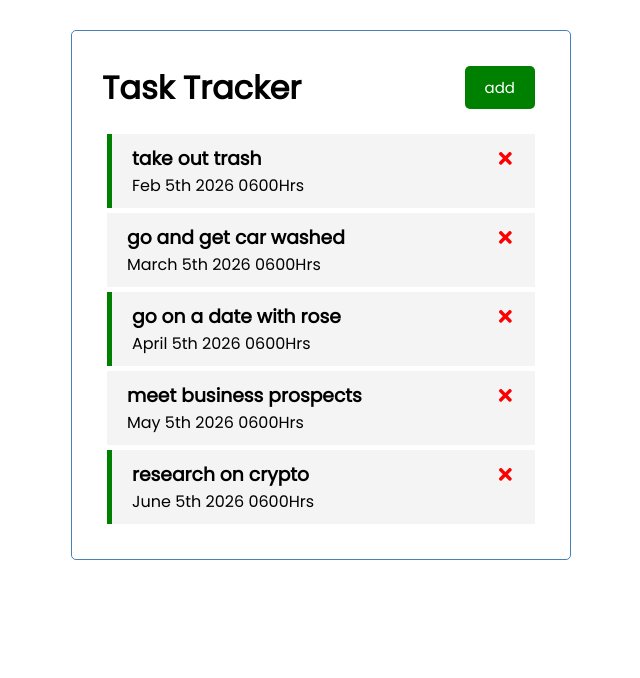
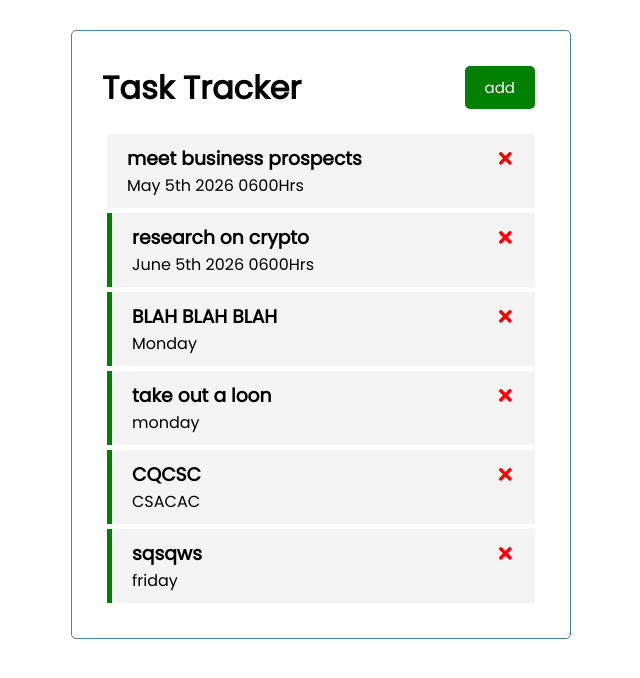
Before and after one commit to BrianSerem/react_crashcourse, a React (Create React App) app in the folder react-task-tracker/: page / in a window 1280 px wide. Shown: the top 678 px of the page, without its empty margins (319-959 px from the left). Built offline with nearby package versions, Linux system fonts and the light colour scheme; data requests are answered from the project's data file.

Commit message:
added locally hosted server functionality

```diff
--- a/react-task-tracker/db.json
+++ b/react-task-tracker/db.json
@@ -1,32 +1,40 @@
 {
-  "tasks" : [{
-    "id":1,
-    "text": "take out trash",
-    "day": "Feb 5th 2026 0600Hrs",
-    "reminder": true
-},
+  "tasks": [
     {
-    "id":2,
-    "text": "go and get car washed",
-    "day": "March 5th 2026 0600Hrs",
-    "reminder": false
-},
-{
-    "id":3,
-    "text": "go on a date with rose",
-    "day": "April 5th 2026 0600Hrs",
-    "reminder": true
-},
-{
-    "id":4,
+      "id": 4,
       "text": "meet business prospects",
       "day": "May 5th 2026 0600Hrs",
       "reminder": false
     },
     {
-    "id":5,
+      "id": 5,
       "text": "research on crypto",
       "day": "June 5th 2026 0600Hrs",
       "reminder": true
-}]
+    },
+    {
+      "text": "BLAH BLAH BLAH",
+      "day": "Monday",
+      "reminder": true,
+      "id": 6
+    },
+    {
+      "text": "take out a loon",
+      "day": "monday",
+      "reminder": true,
+      "id": 7
+    },
+    {
+      "text": "CQCSC",
+      "day": "CSACAC",
+      "reminder": true,
+      "id": 9
+    },
+    {
+      "text": "sqsqws",
+      "day": "friday",
+      "reminder": true,
+      "id": 10
     }
+  ]
+}
--- a/react-task-tracker/src/App.js
+++ b/react-task-tracker/src/App.js
@@ -9,10 +9,11 @@ const App = () =>
 {
   const [showAddForm, setShowAddForm ] = useState(false)
   const [tasks, setTasks] = useState ([])
+  const taskUrl = 'http://localhost:5000/tasks'
 
   useEffect (() => {
     const getSetData = async () => {
-      const dataFromServer = await fetchTasks()
+      const dataFromServer = await fetchTasks(taskUrl)
       setTasks(dataFromServer)
 
     }
@@ -20,23 +21,26 @@ const App = () =>
   }, [])
 
   // Fetch data from Server
-  const fetchTasks = async ()  => {
-    const res = await fetch('http://localhost:5000/tasks')
+  const fetchTasks = async (url)  => {
+    const res = await fetch(url)
     const data = await res.json()
     return data
 
    }
 
   // Add a new task
-  const addTask = (task) => {
-    const id = Math.floor(Math.random() *100)+1
-    const newTask = {id, ...task}
-    console.log(newTask)
-    setTasks([...tasks, newTask])
+  const addTask = async (task) => {
+
+    console.log(task)
+    const res = await fetch('http://localhost:5000/tasks',
+    {method : 'POST', headers : {'Content-type': 'application/json'}, body:JSON.stringify(task)})
+    const newTasks = await res.json()
+    setTasks([...tasks, newTasks])
   }
   // function to delete a task
 
-  const deleteTask = (id) => {
+  const deleteTask = async (id) => {
+    await fetch(`http://localhost:5000/tasks/${id}`, { method : 'DELETE', })
     setTasks(tasks.filter((task) => task.id !== id))
   }
   // toggle task reminder
```
Lines whose indentation alone changed are shown as unchanged.
